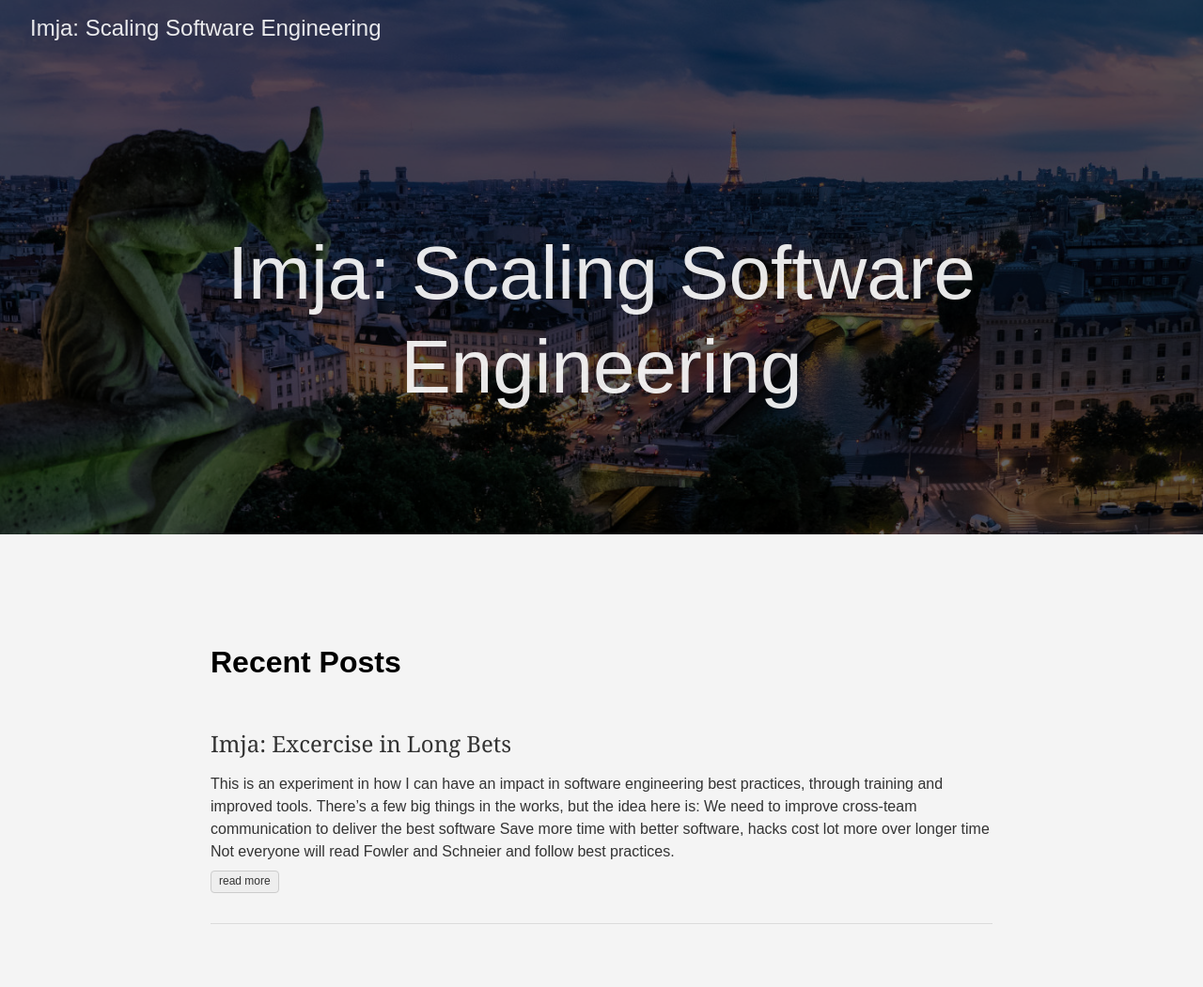
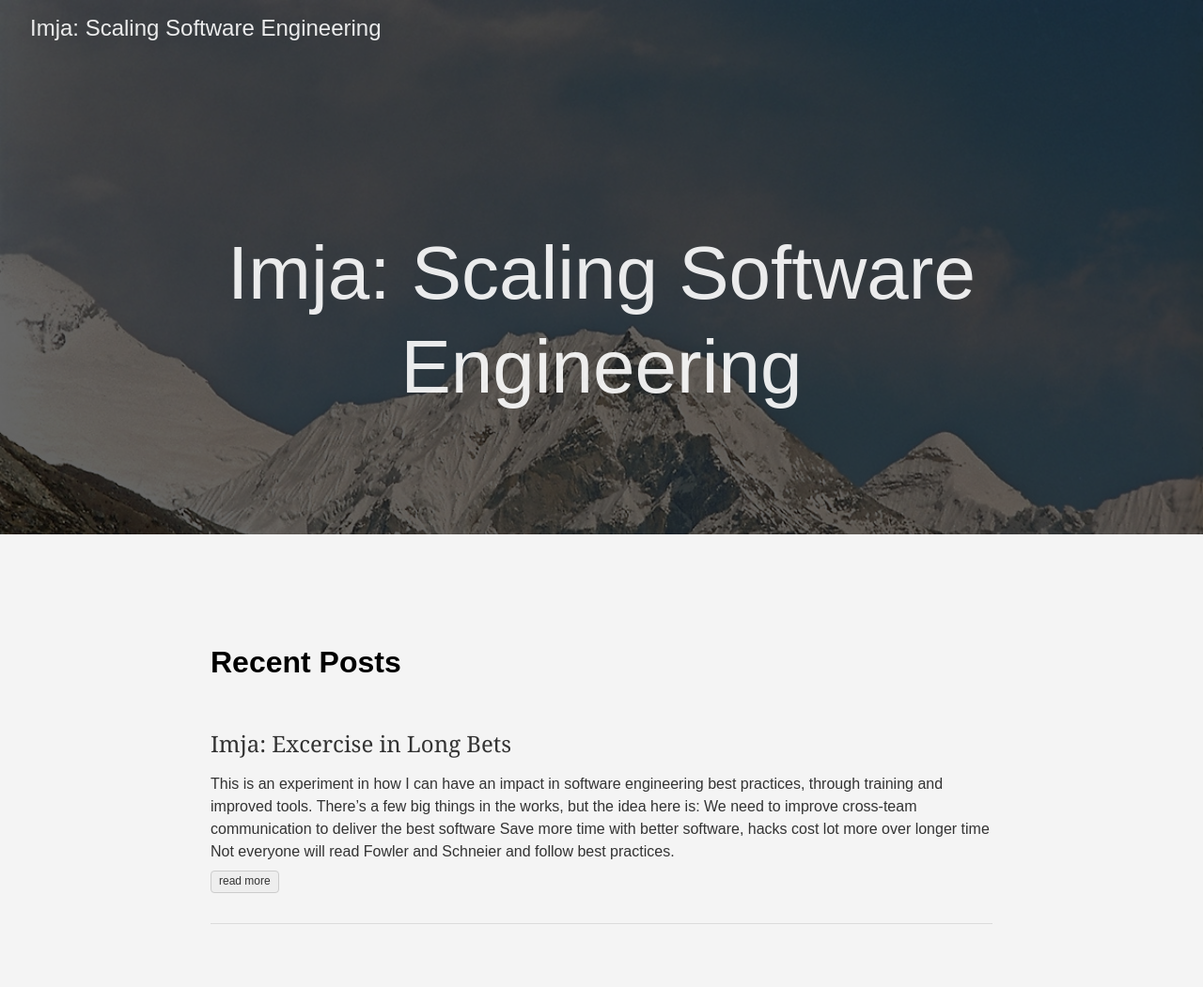
Before and after one commit to Imja-inc/Imja-inc.github.io, a plain HTML site: page index.html in a window 1280 px wide. Shown: the top 1051 px of the page at 94% size. Drawn offline with Linux system fonts and the light colour scheme.

Commit message:
rebuilding site Tue Feb 26 08:51:58 PST 2019

```diff
--- a/index.html
+++ b/index.html
@@ -53,7 +53,7 @@
 
 
 
-  <header class="cover bg-top" style="background-image: url('https://imja-inc.github.io/images/gohugo-default-sample-hero-image.jpg');">
+  <header class="cover bg-top" style="background-image: url('https://imja-inc.github.io/images/ImjaTse.jpg');">
     <div class="bg-black-60">
       <nav class="pv3 ph3 ph4-ns" role="navigation">
   <div class="flex-l justify-between items-center center">
```
Also changed, not shown: categories/index.html (+1 -1 lines), posts/index.html (+1 -1 lines), posts/welcome-to-imja/index.html (+3 -1 lines), tags/index.html (+1 -1 lines), images/ImjaTse.jpg (added).
